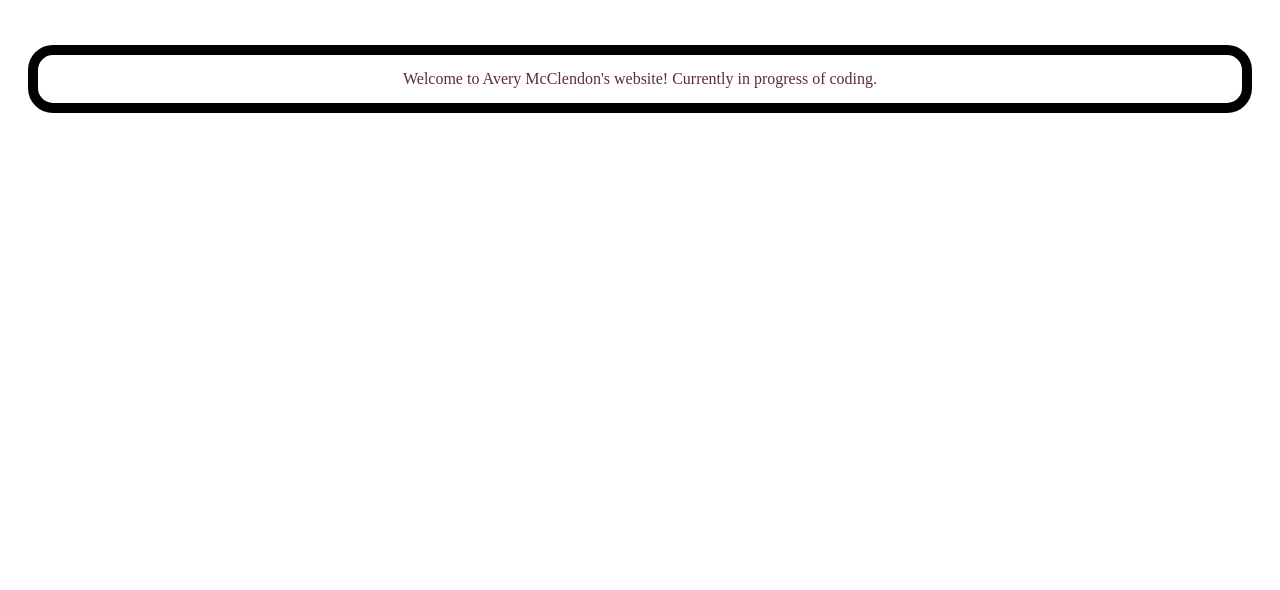
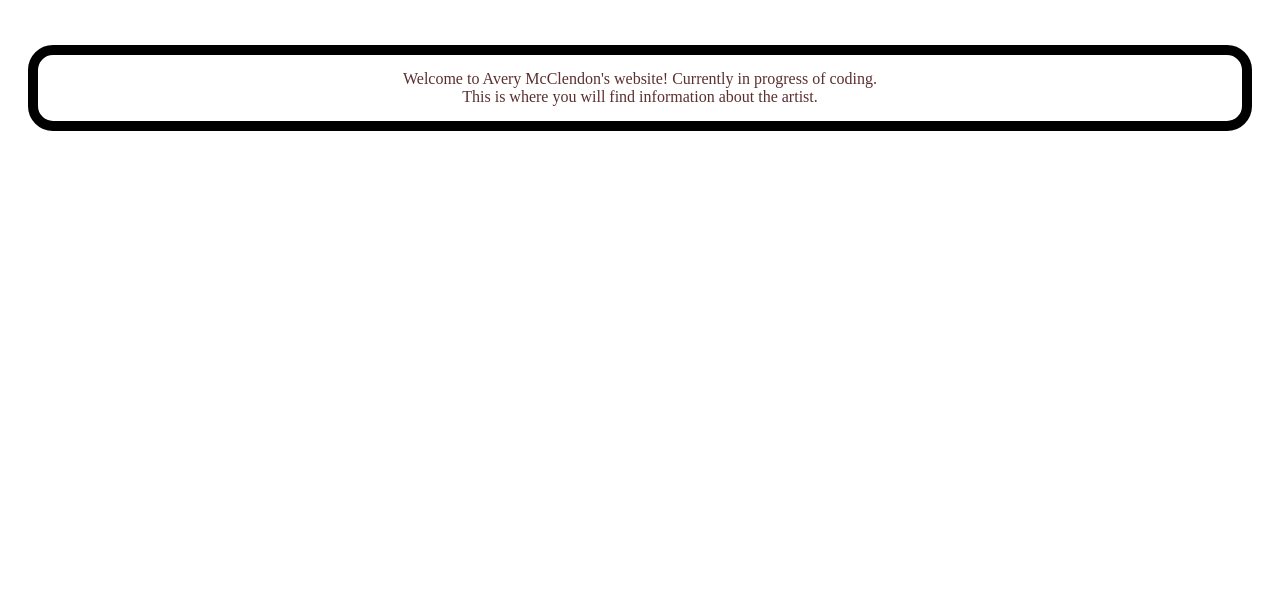
Before and after one commit to Dawnwolfsilver/Dawnaveri, a plain HTML site: page index.html in a window 1280 px wide. Shown: the part 210-800 px from the top of the page. Drawn offline with Linux system fonts and the light colour scheme.

Commit message:
break in paragraph

```diff
--- a/index.html
+++ b/index.html
@@ -14,7 +14,7 @@
 
 <h1 id="averyname">Avery McClendon-Illustrator</h1>
 
-<p id="paragraphstyle">Welcome to Avery McClendon's website! Currently in progress of coding.</p>
+<p id="paragraphstyle">Welcome to Avery McClendon's website! Currently in progress of coding.<br> This is where you will find information about the artist.</p>
 
 </body>
 </html>
```
